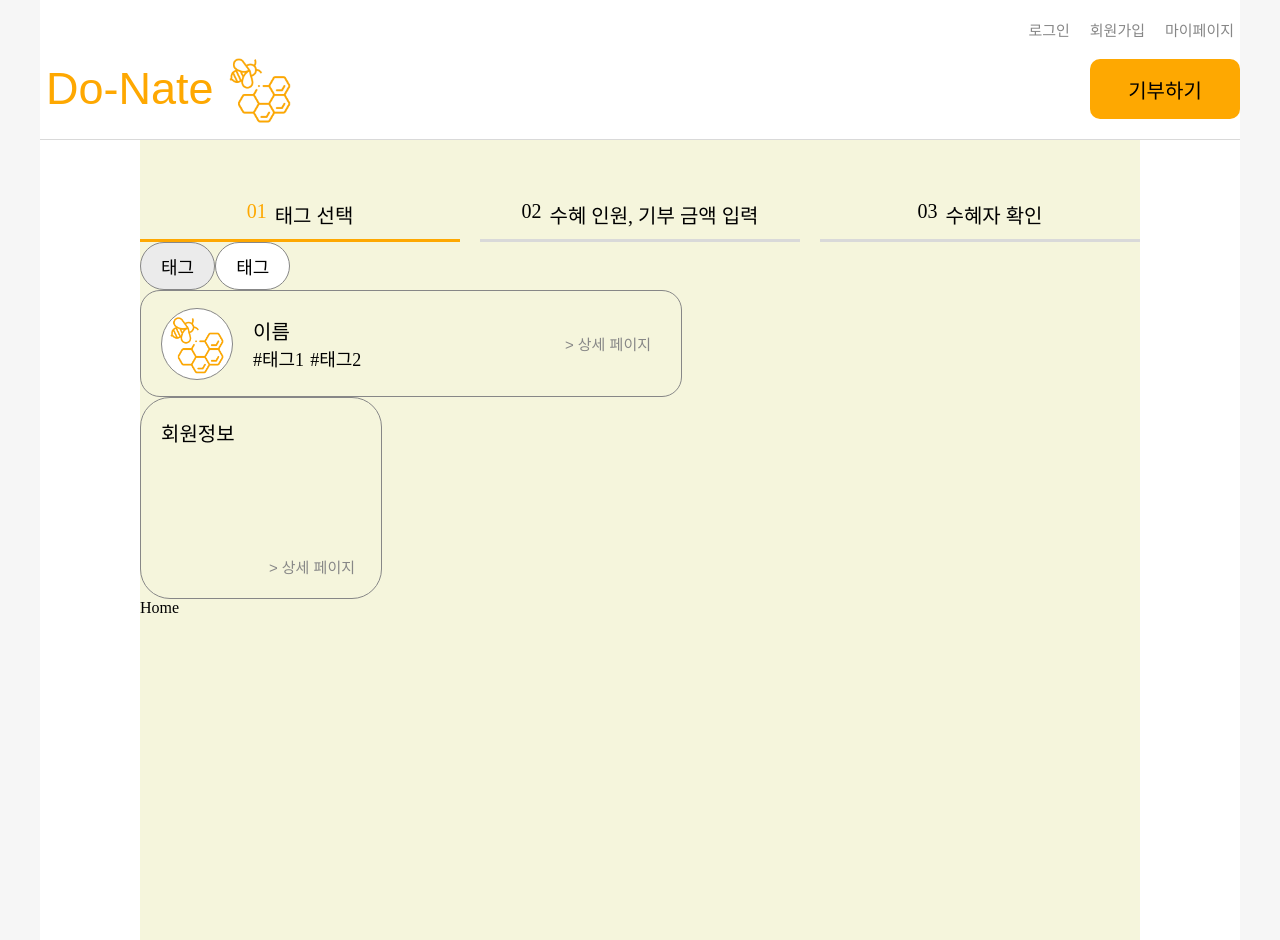
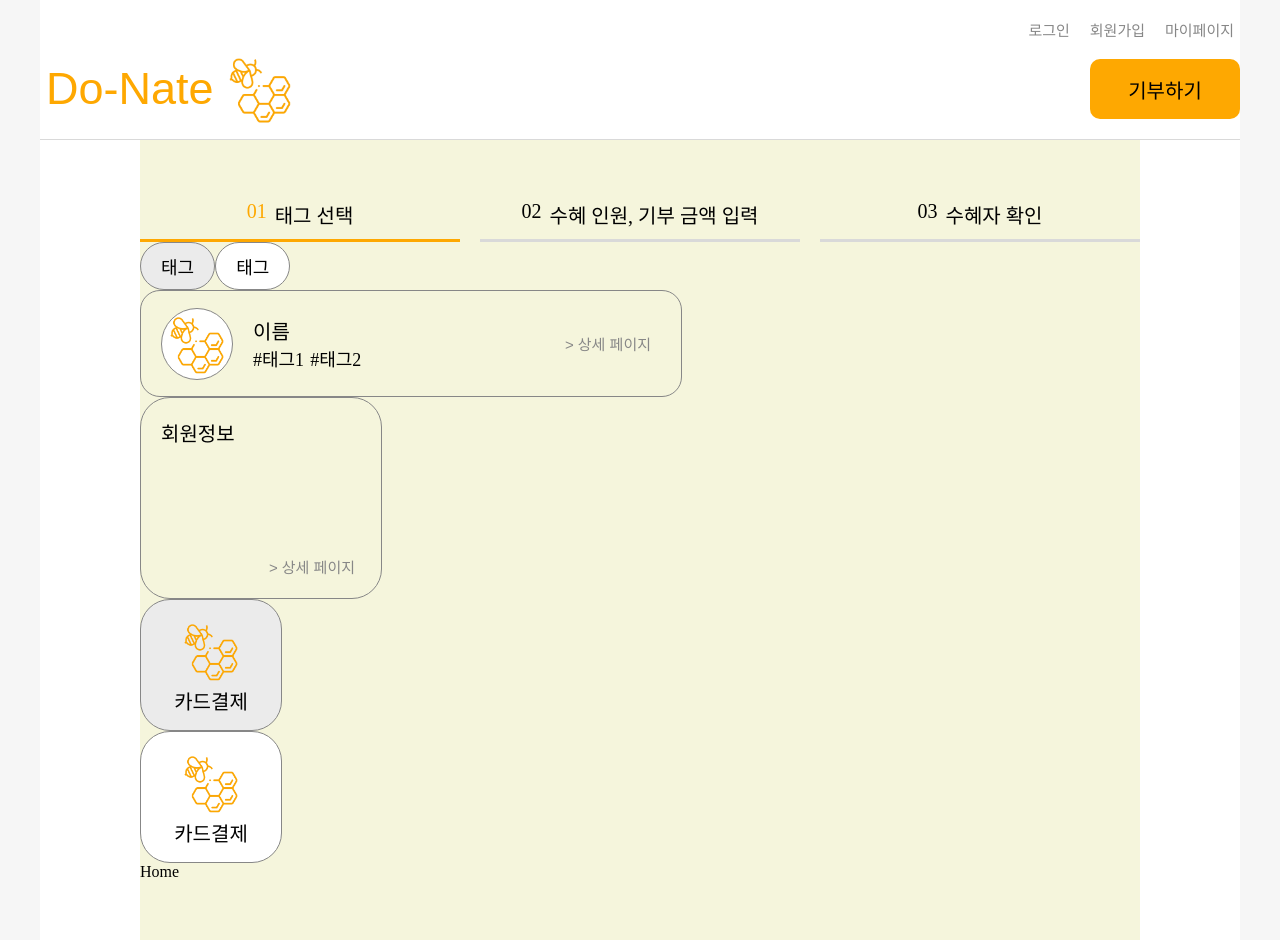
Before and after one commit to ShimminS096/doNate_2024Capstone, a React (Vite) app in the folder donate/src/frontend/: page / in a window 1280 px wide. Built offline with nearby package versions, Linux system fonts and the light colour scheme.

Commit message:
Feat, Design: PaymentMethod 컴포넌트 구현과 그에 따른 수정 사항
- PaymentMethod.css, PaymentMethod.jsx : PaymentMethod 구현 및 디자인
- Home.jsx : PaymentMethod.jsx 구현으로 인한 컴포넌트 호출 추가

Before: 240719_12:58

```diff
--- /dev/null
+++ b/donate/src/frontend/src/components/PaymentMethod.css
@@ -0,0 +1,24 @@
+.PaymentMethod {
+  display: flex;
+  flex-direction: column;
+  justify-content: center;
+  align-items: center;
+
+  border: 1px solid #878787;
+  border-radius: 30px;
+  font-size: 20px;
+  background-color: white;
+
+  width: 100px;
+  height: 90px;
+  padding: 20px;
+}
+
+.PaymentMethod.selected {
+  background-color: #ebebeb;
+}
+
+.PaymentMethod img {
+  width: 70px;
+  height: 70px;
+}
--- /dev/null
+++ b/donate/src/frontend/src/components/PaymentMethod.jsx
@@ -0,0 +1,19 @@
+import "./PaymentMethod.css";
+import React from "react";
+
+const PaymentMethod = ({ methodIcon, methodName, isPaymentMethodSelected }) => {
+  return (
+    <div
+      className={`PaymentMethod ${isPaymentMethodSelected ? "selected" : ""}`}
+    >
+      <img
+        className={`methodIcon_${methodName}`}
+        src={methodIcon}
+        alt={methodName}
+      />
+      <div className="methodName">{methodName}</div>
+    </div>
+  );
+};
+
+export default PaymentMethod;
--- a/donate/src/frontend/src/pages/Home.jsx
+++ b/donate/src/frontend/src/pages/Home.jsx
@@ -3,6 +3,7 @@ import DonationSteps from "../components/DonationStepsBar";
 import MyPageMenuBox from "../components/MyPageMenuBox";
 import TagBox from "../components/TagBox";
 import DoNateLogo from "../assets/DoNate_logo.png";
+import PaymentMethod from "../components/PaymentMethod";
 
 const Home = () => {
   return (
@@ -17,6 +18,16 @@ const Home = () => {
         id={3}
       />
       <MyPageMenuBox menuName={"회원정보"} myPageType={"/myprofile"} />
+      <PaymentMethod
+        methodIcon={DoNateLogo}
+        methodName={"카드결제"}
+        isPaymentMethodSelected={1}
+      />
+      <PaymentMethod
+        methodIcon={DoNateLogo}
+        methodName={"카드결제"}
+        isPaymentMethodSelected={0}
+      />
       Home
     </div>
   );
```
